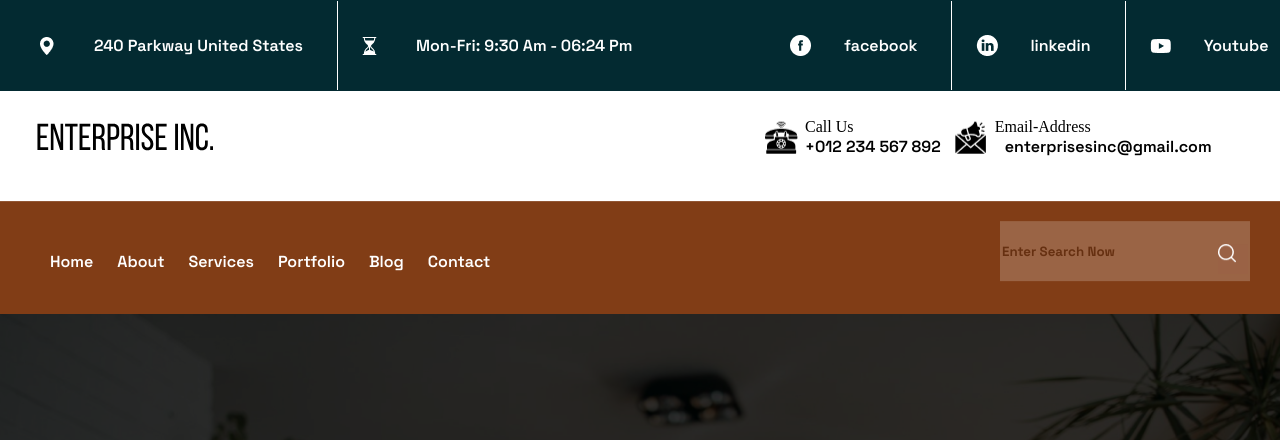
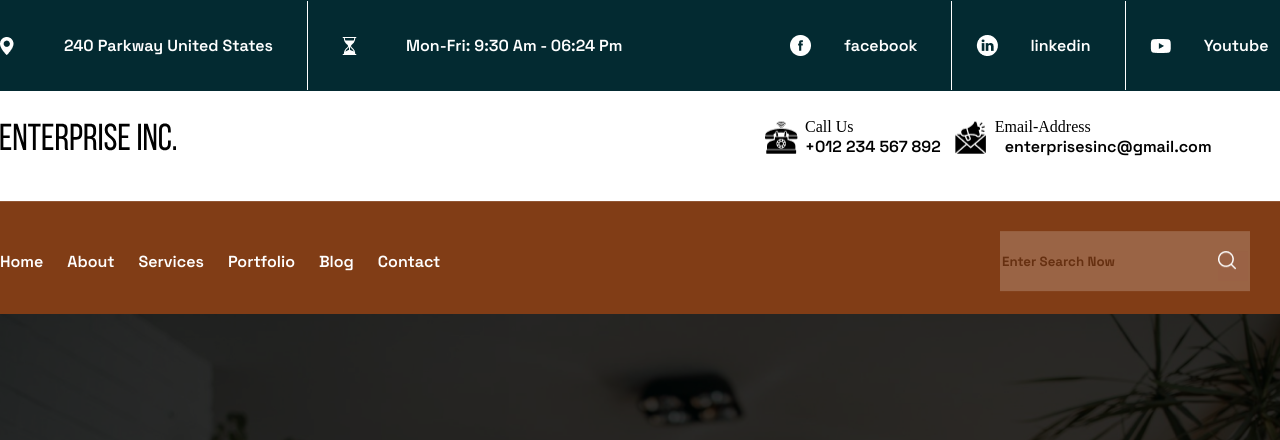
Before and after one commit to sandipta18/Design-2, a plain HTML site: page Design-set1/index.html in a window 1280 px wide. Shown: the top 440 px of the page. Drawn offline with Linux system fonts and the light colour scheme.

Commit message:
solved spacing issues

```diff
--- a/Design-set1/index.html
+++ b/Design-set1/index.html
@@ -11,7 +11,7 @@
     <header>
     <div class="container">
     <div class="left">
-        <ul>
+        <ul style="padding-left: 0px;">
             <li class="li-1"><a href="#address">240 Parkway United States</a></li>
             <li class="li-2"><a href="#Timing" style="border: none;">Mon-Fri: 9:30 Am - 06:24 Pm</a></li>
         </ul>
@@ -49,7 +49,7 @@
         <div class="container">
             <div class="navbar2-left">
                 <ul class="nav2-list">
-                    <li><a href="#Home">Home</a></li>
+                    <li style="padding-left: 0px;"><a href="#Home">Home</a></li>
                     <li><a href="#About">About</a></li>
                     <li><a href="#Services">Services</a></li>
                     <li><a href="#Portfolio">Portfolio</a></li>
--- a/Design-set1/style.css
+++ b/Design-set1/style.css
@@ -26,6 +26,7 @@ header{
     color: white;
     width: 750px;
     display: inline-block;
+    padding-left: 0px;
 
 }
 .right{
@@ -37,7 +38,7 @@ header{
 .left li{
 
     list-style-type: none;
-    padding: 35px 20px;
+    padding: 35px 30px;
     display: inline-block;
 
 
@@ -130,8 +131,9 @@ a{
     background-image: url('Images/logo.svg');
     background-repeat: no-repeat;
     padding: 14px 0px;
-    transform: translate(37px, 32px);
+   transform: translateY(32px);
     background-size:contain;
+    padding-left: 0px;
 
 }
 .right-section .list-1 li a {
@@ -185,6 +187,7 @@ a{
     float: left;
    padding: 20px 0;
 
+
 }
 .navbar2-right
 {
@@ -198,6 +201,10 @@ a{
     display: inline-block;
     padding: 10px;
 
+
+}
+.nav2-list{
+    padding-left: 0px;
 }
 
 .search-bar{
@@ -205,6 +212,7 @@ a{
     width: 250px;
     border: none;
     opacity: 0.2;
+    transform: translateY(10px);
 
 }
 .search-icon{
@@ -213,7 +221,7 @@ a{
     height: 30px;
     width: 30px;
     float: right;
-    transform: translate(-32px, 23px);
+    transform: translate(-32px, 30px);
     background-color: rgb(154,98,69);
 
 
```
